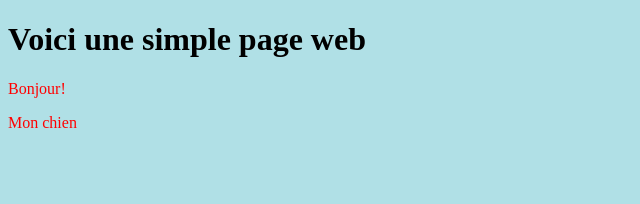
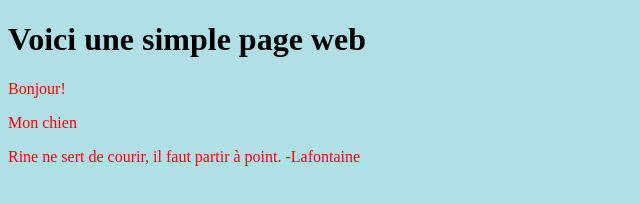
Before and after one commit to Akhenaton06/Projetgit, a plain HTML site: page Index.html in a window 1280 px wide. Shown: the whole page, without its empty margins (0-640 px from the left). Drawn offline with Linux system fonts and the light colour scheme.

Commit message:
ajout de la citation

```diff
--- a/Index.html
+++ b/Index.html
@@ -9,5 +9,6 @@
 
 	<p>Bonjour!</p>
 	<p>Mon chien</p>
+	<p>Rine ne sert de courir, il faut partir à point. -Lafontaine</p>
 	</body>
 </html>
```
